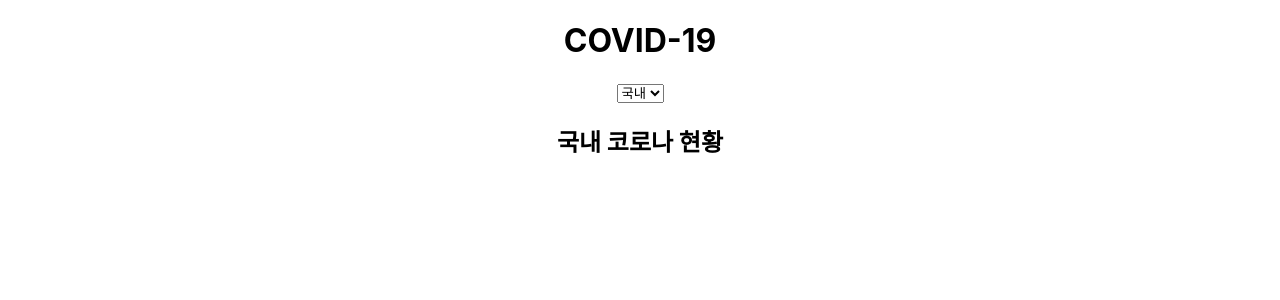
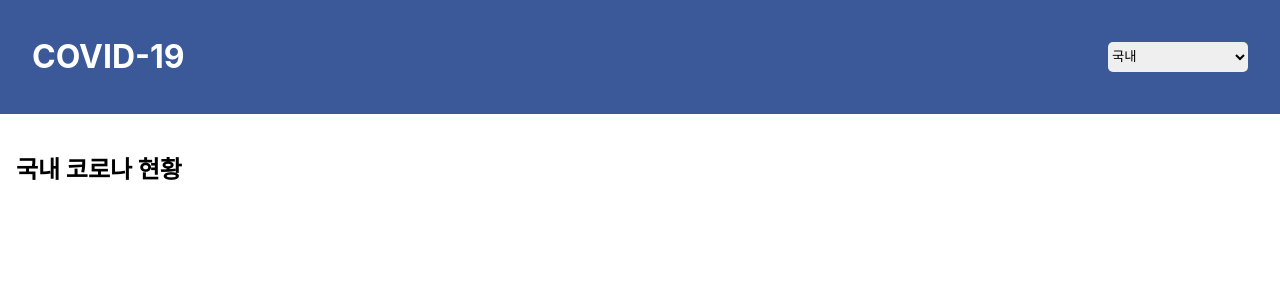
Before and after one commit to wowww/react-covid19-chart, a React (Create React App) app: page / in a window 1280 px wide. Shown: the top 300 px of the page. Built offline with nearby package versions, Linux system fonts and the light colour scheme.

Commit message:
style. 불필요한 스타일 삭제 및 header, contents 스타일링

```diff
--- a/src/App.css
+++ b/src/App.css
@@ -1,38 +1,27 @@
 .App {
-  text-align: center;
+  display: flex;
+  flex-direction: column;
 }
 
-.App-logo {
-  height: 40vmin;
-  pointer-events: none;
+.header {
+  display: flex;
+  justify-content: space-between;
+  align-items: center;
+  padding: 1rem 2rem;
+  background-color: #3b5998;
 }
 
-@media (prefers-reduced-motion: no-preference) {
-  .App-logo {
-    animation: App-logo-spin infinite 20s linear;
-  }
+.header h1 {
+  color: #fff;
 }
 
-.App-header {
-  background-color: #282c34;
-  min-height: 100vh;
-  display: flex;
-  flex-direction: column;
-  align-items: center;
-  justify-content: center;
-  font-size: calc(10px + 2vmin);
-  color: white;
+.header select {
+  width: 140px;
+  height: 30px;
+  border-radius: 5px;
+  border: none;
 }
 
-.App-link {
-  color: #61dafb;
+section {
+  padding: 1rem;
 }
-
-@keyframes App-logo-spin {
-  from {
-    transform: rotate(0deg);
-  }
-  to {
-    transform: rotate(360deg);
-  }
-}
```
